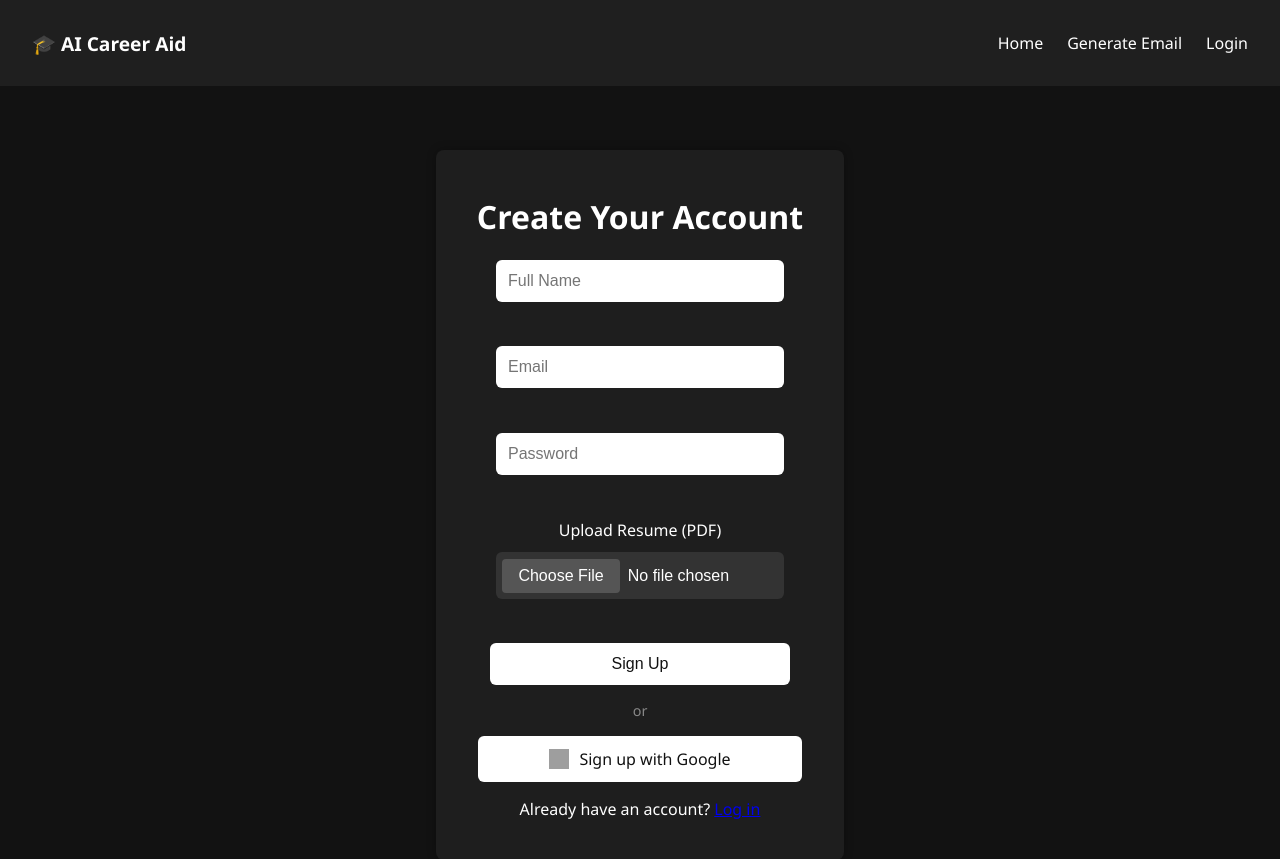
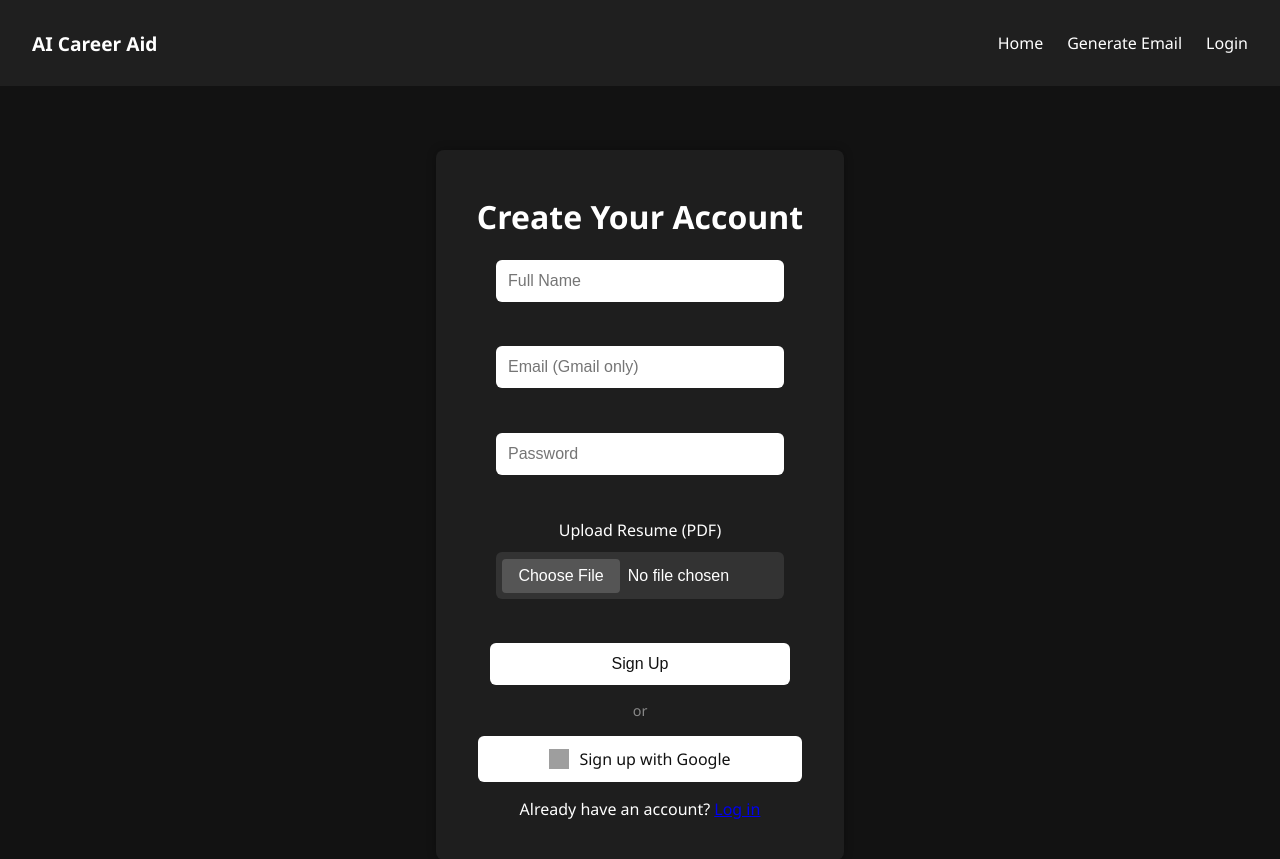
Before and after one commit to ssridhar128/aiCareerAid, a Flask app: page /signup in a window 1280 px wide. Shown: the top 859 px of the page. Run offline with Flask 3, Linux system fonts and the light colour scheme; grey boxes are pictures that could not be loaded.

Commit message:
Update signup.html
This is the most updated signup page.

```diff
--- a/templates/signup.html
+++ b/templates/signup.html
@@ -7,7 +7,7 @@
 </head>
 <body class="dark-mode">
   <nav class="navbar">
-    <div class="logo">🎓 AI Career Aid</div>
+    <div class="logo">AI Career Aid</div>
     <ul class="nav-links">
       <li><a href="/">Home</a></li>
       <li><a href="/form">Generate Email</a></li>
@@ -19,7 +19,7 @@
     <h1>Create Your Account</h1>
     <form method="POST" action="/signup" enctype="multipart/form-data" class="auth-form">
       <input type="text" name="full_name" placeholder="Full Name" required><br>
-      <input type="email" name="email" placeholder="Email" required><br>
+      <input type="email" name="email" placeholder="Email (Gmail only)" required><br>
       <input type="password" name="password" placeholder="Password" required><br>
       <label>Upload Resume (PDF)</label>
       <input type="file" name="resume" accept="application/pdf" required><br>
```
